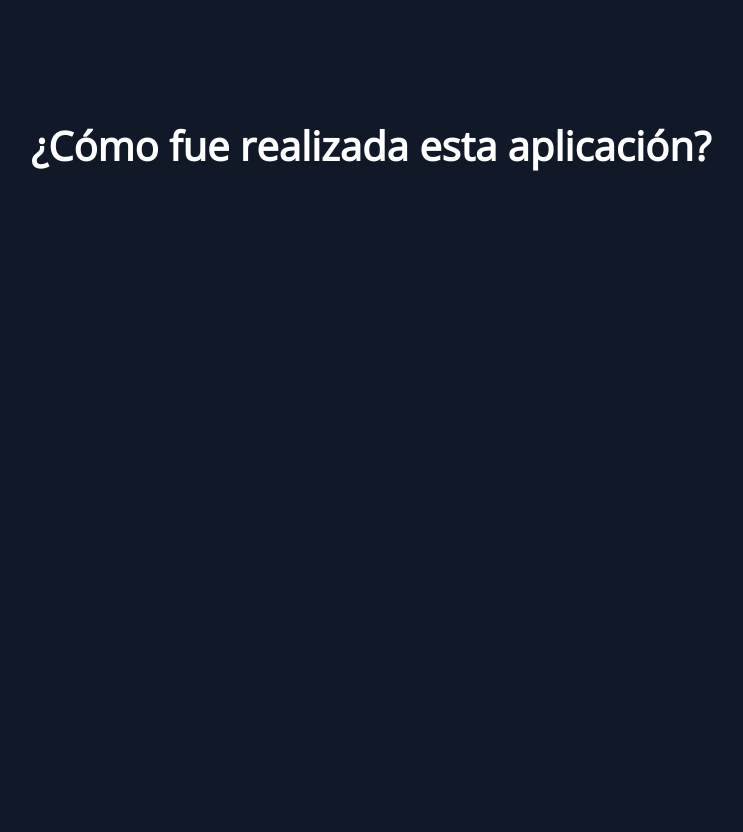
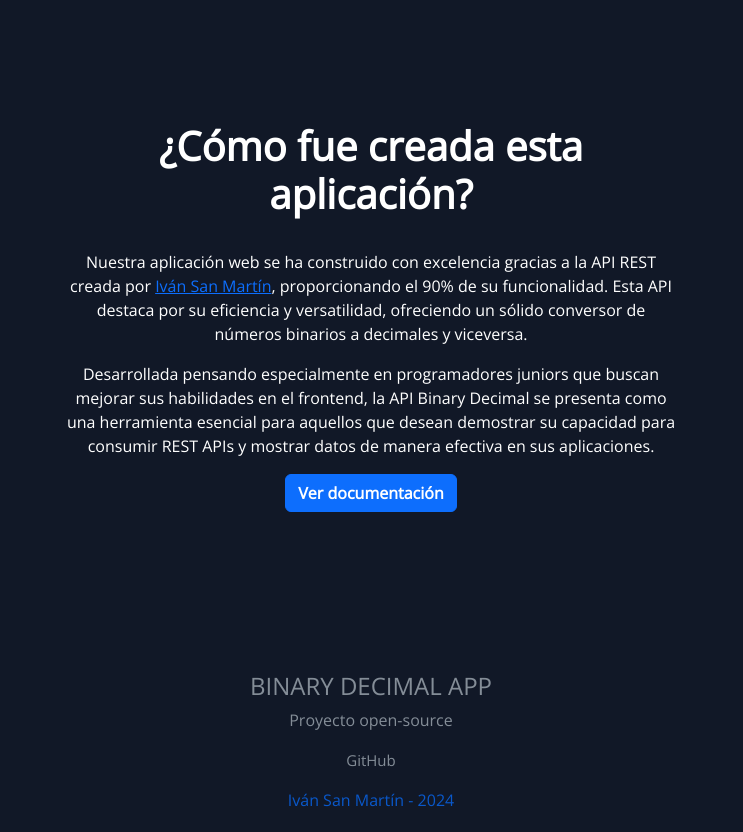
Before and after one commit to ivansanmartin/binary-decimal-app, a React (Vite) app in the folder client/: page / in a window 1280 px wide. Shown: the part 740-1572 px from the top of the page, without its empty margins (269-1012 px from the left). Before the commit the page ends 994 px from the top, so only its background shows below. Built offline with nearby package versions, Linux system fonts and the light colour scheme; no server answers.

Commit message:
update: layout modified

```diff
--- a/client/src/index.css
+++ b/client/src/index.css
@@ -27,7 +27,7 @@
 }
 
 main {
-    height: 100vh;
+    height: auto;
     margin: 30px;
 }
 
@@ -81,17 +81,76 @@ main .learn-more {
     margin-top: 30vh;
     display: flex;
     width: 100%;
+    justify-content: center;
     height: auto;
 }
 
 main .learn-more .info {
     display: flex;
-    width: 100%;
-    justify-content: center;
+    width: 50%;
+    align-items: center;
+    flex-direction: column;
+    text-align: center;
 
 }
 
+footer {
+    display: flex;
+    width: 100%;
+    height: 20vh;
+    margin-top: 20vh;
+    align-items: center;
+    flex-direction: column;
+
+}
+
+footer .info {
+    display: flex;
+    color: #848D97;
+    width: 100%;
+    flex-direction: column;
+    align-items: center;
+}
+
+footer .info h4 {
+    text-transform: uppercase;
+}
+
+footer .info p {
+    color: #848D97;
+}
+
+footer .links ul {
+    list-style: none;
+    padding: 0;
+}
+
+footer .links ul li a {
+    text-decoration: none;
+    color: #848D97;
+    font-size: 15px;
+}
+
+footer .links ul li a:hover {
+    color: #0A58CA;
+    text-decoration: underline;
+
+}
+
+footer .copyrights p {
+   color: #0A58CA;
+}
+
+
 @media screen and (max-width: 768px) {
+    header {
+        flex-direction: column;
+        align-items: center;
+        gap: 30px;
+    }
+    main {
+        margin: 15px;
+    }
 
     main .app-information {
         flex-direction: column;
@@ -103,8 +162,20 @@ main .learn-more .info {
         width: 100%;
     }
 
+    main .app-information .title div {
+        width: 100%;
+        justify-content: center;
+        text-align: center;
+
+    }
+
     main .app-information .image {
         margin-top: 30px;
         width: 100%;
     }
+
+    main .learn-more .info {
+        width: 100%;
+
+    }
 }
--- a/client/src/routes/Index.jsx
+++ b/client/src/routes/Index.jsx
@@ -3,7 +3,7 @@ import { useAuth0 } from "@auth0/auth0-react";
 import { Navigate } from "react-router-dom";
 import ErrorAuth from "./CompleteAuth";
 import SpinnerLoading from "../components/SpinnerLoading";
-import "./../index.css"
+import "./../index.css";
 
 function Index() {
   const { loginWithRedirect, isAuthenticated, isLoading, error, user } =
@@ -18,17 +18,12 @@ function Index() {
     return <ErrorAuth />;
   }
 
-
-
   return (
-
     <>
       <header className="container-fluid d-flex justify-content-around mt-5">
         <div className="logo">
           <a href="/">Binary Decimal App</a>
         </div>
-
-
 
         <div className="login-register">
           {isAuthenticated ? (
@@ -40,39 +35,87 @@ function Index() {
           )}
         </div>
       </header>
-
       <main>
         <section className="app-information text-break">
           <div className="title">
             <div>
-                            <h1 className="fw-bold text-white">¡Descubre el mundo binario!</h1>
-                            <p className="text-white mt-4 fs-6">Convierte números y texto en emocionantes códigos binarios y desentraña sus secretos con nuestra increíble herramienta de transformación.</p>
+              <h1 className="fw-bold text-white">
+                ¡Descubre el mundo binario!
+              </h1>
+              <p className="text-white mt-4 fs-6">
+                Convierte números y texto en emocionantes códigos binarios y
+                desentraña sus secretos con nuestra increíble herramienta de
+                transformación.
+              </p>
             </div>
 
             <div className="btn-info">
-                            <button className="btn btn-primary fw-bold" onClick={() => loginWithRedirect()}>Comenzar</button>
-                            <a href="#learn-more" className="fw-bold">Leer más →</a>
+              <button
+                className="btn btn-primary fw-bold"
+                onClick={() => loginWithRedirect()}
+              >
+                Comenzar
+              </button>
+              <a href="#learn-more" className="fw-bold">
+                Leer más →
+              </a>
             </div>
           </div>
 
           <div className="image">
-                        <img className="img-fluid" src="https://res.cloudinary.com/dxupqwg5l/image/upload/zohbwcqczr1irctekxmm.jpg" alt="" />
+            <img
+              className="img-fluid"
+              src="https://res.cloudinary.com/dxupqwg5l/image/upload/zohbwcqczr1irctekxmm.jpg"
+              alt=""
+            />
           </div>
         </section>
 
-
         <section className="learn-more" id="learn-more">
           <div className="info">
-                        <h1 className="fw-bold text-white">¿Cómo fue realizada esta aplicación?</h1>
+            <h1 className="fw-bold text-white">
+              ¿Cómo fue creada esta aplicación?
+            </h1>
+            <p className="text-white mt-4">
+              Nuestra aplicación web se ha construido con excelencia gracias a
+              la API REST creada por <a href="https://ivansanmartin.github.io/" target="_blank">Iván San Martín</a>, proporcionando el 90% de
+              su funcionalidad. Esta API destaca por su eficiencia y
+              versatilidad, ofreciendo un sólido conversor de números binarios a
+              decimales y viceversa.
+            </p>
 
+            <p className="text-white">
+              Desarrollada pensando especialmente en programadores juniors que
+              buscan mejorar sus habilidades en el frontend, la API Binary
+              Decimal se presenta como una herramienta esencial para aquellos
+              que desean demostrar su capacidad para consumir REST APIs y
+              mostrar datos de manera efectiva en sus aplicaciones.
+            </p>
+
+            <a className="btn btn-primary fw-bold" href="https://ivansanmartin.vercel.app/project" target="_blank">Ver documentación</a>
+          </div>
+        </section>
+      </main>
+
+      <footer>
+        <div className="info">
+            <h4>Binary Decimal App</h4>
+            <p>Proyecto open-source</p>
         </div>
 
-                </section>
+        <div className="links">
+            <ul>
+                <li><a href="">GitHub</a></li>
+            </ul>
+        </div>
 
-            </main>
+        <div className="copyrights">
+            <p>Iván San Martín - 2024</p>
+        </div>
+      </footer>
+
 
     </>
-
   );
 }
 
```
Also changed, not shown: 1 other file (tests, documents, lock files or other folders). Lines whose indentation alone changed are shown as unchanged.
